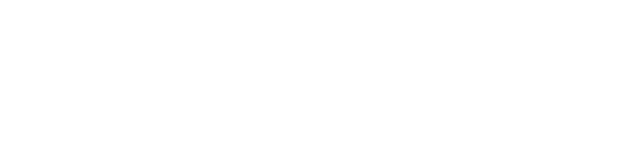
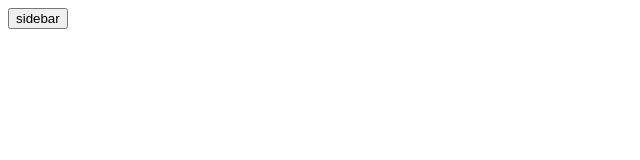
Before and after one commit to shu-maung44/testing_github, a plain HTML site: page index.html in a window 1280 px wide. Shown: the whole page, without its empty margins (0-640 px from the left). Drawn offline with Linux system fonts and the light colour scheme.

Commit message:
added_sidebar_button_secontime

```diff
--- a/index.html
+++ b/index.html
@@ -8,6 +8,7 @@
 </head>
 <body>
     <title>just testing</title>
+    <button>sidebar</button>
     <script src="script.js"></script>
     <script src="sidebar.js"></script>
 </body>
```
